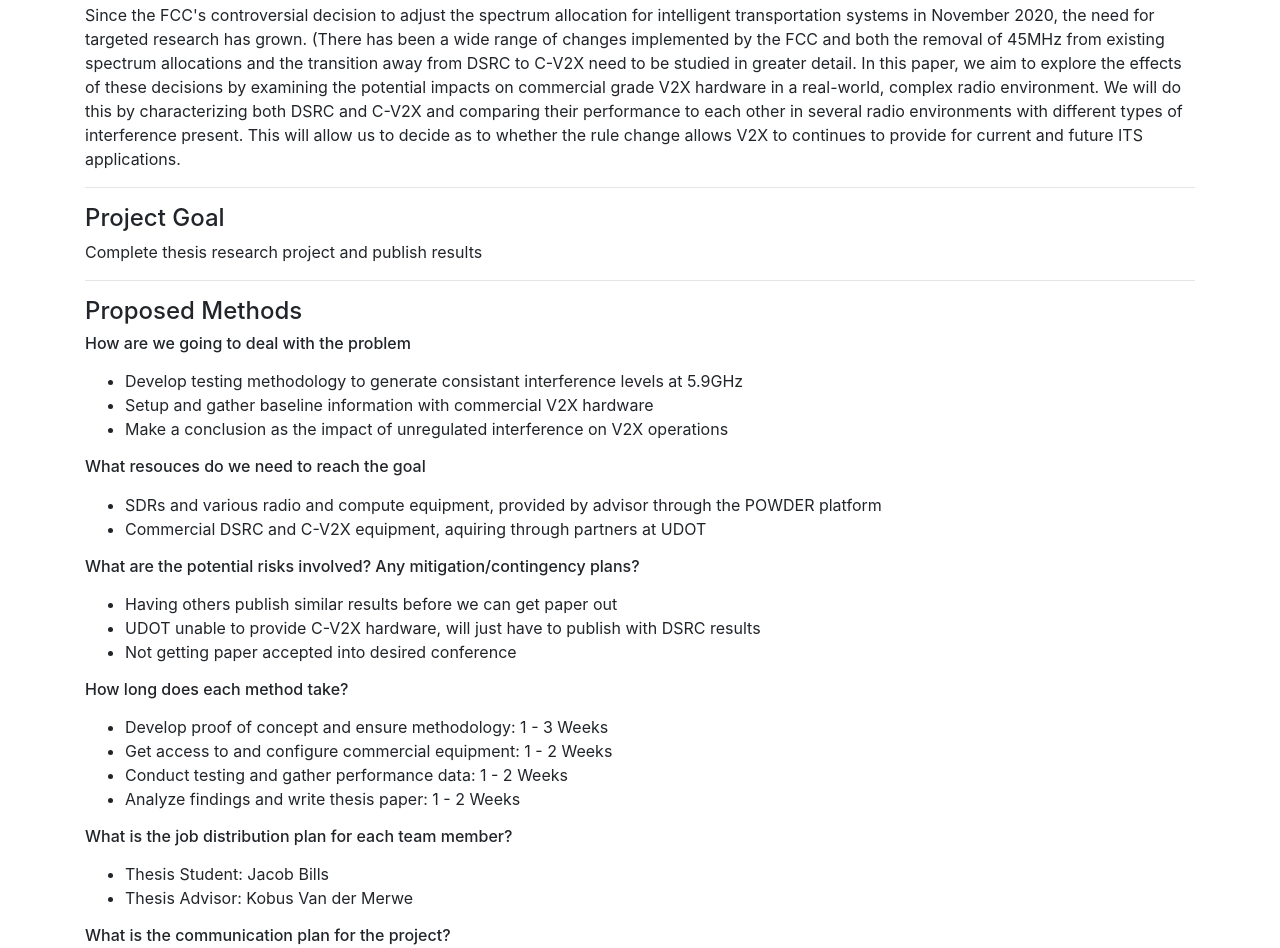
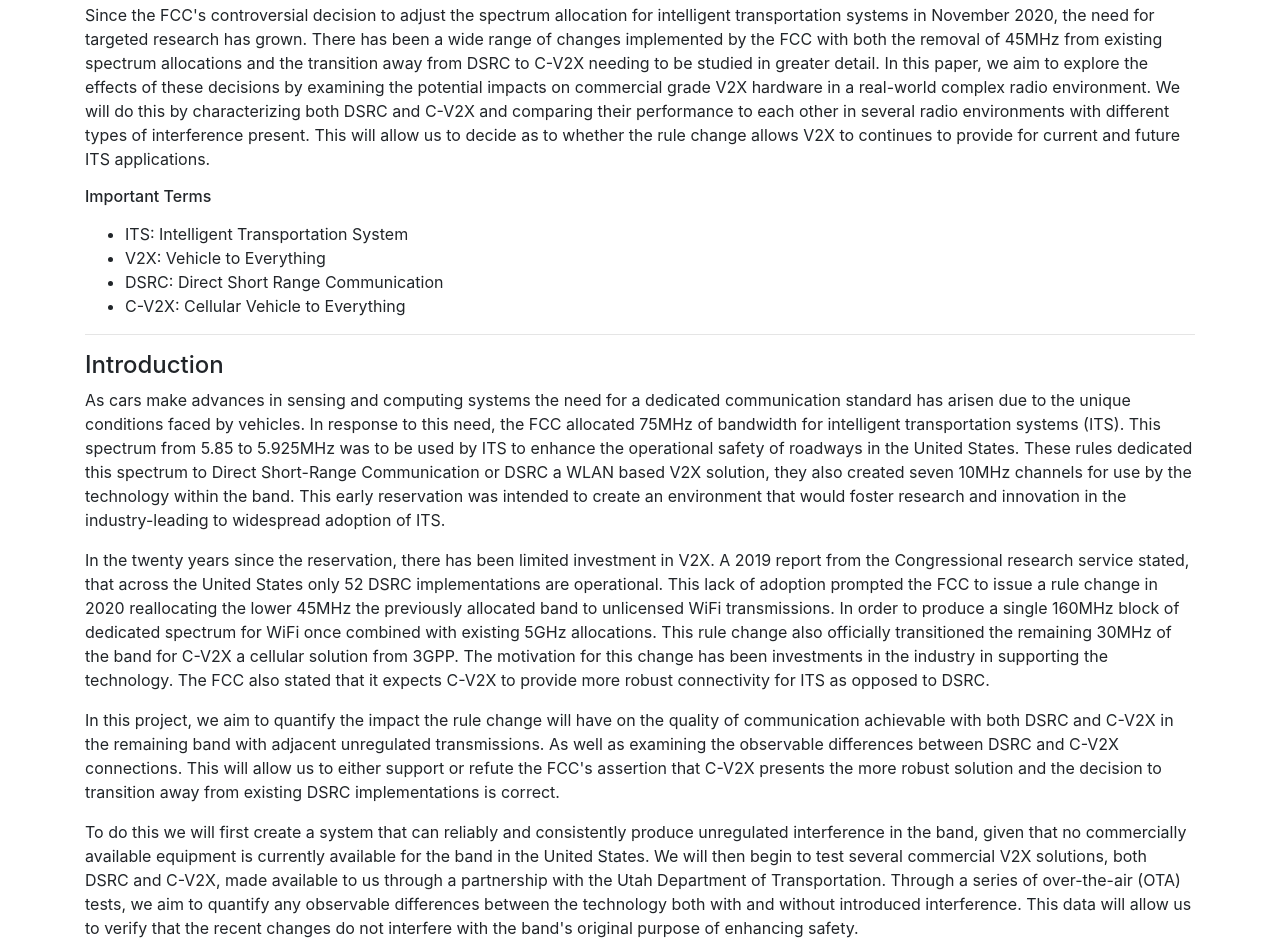
Before and after one commit to altonbill/projWeb, a plain HTML site: page index.html in a window 1280 px wide. Shown: the part 232-1180 px from the top of the page. Drawn offline with Linux system fonts and the light colour scheme; files whose address does not match are found by name.

Commit message:
Added intro

```diff
--- a/index.html
+++ b/index.html
@@ -33,7 +33,33 @@
 <hr>
 
 <h4>Abstract</h4>
-<p>Since the FCC's controversial decision to adjust the spectrum allocation for intelligent transportation systems in November 2020, the need for targeted research has grown. (There has been a wide range of changes implemented by the FCC and both the removal of 45MHz from existing spectrum allocations and the transition away from DSRC to C-V2X need to be studied in greater detail. In this paper, we aim to explore the effects of these decisions by examining the potential impacts on commercial grade V2X hardware in a real-world, complex radio environment. We will do this by characterizing both DSRC and C-V2X and comparing their performance to each other in several radio environments with different types of interference present. This will allow us to decide as to whether the rule change allows V2X to continues to provide for current and future ITS applications.</p>
+<p>Since the FCC's controversial decision to adjust the spectrum allocation for intelligent transportation systems in November 2020, the need for targeted research has grown. There has been a wide range of changes implemented by the FCC with both the removal of 45MHz from existing spectrum allocations and the transition away from DSRC to C-V2X needing to be studied in greater detail. In this paper, we aim to explore the effects of these decisions by examining the potential impacts on commercial grade V2X hardware in a real-world complex radio environment. We will do this by characterizing both DSRC and C-V2X and comparing their performance to each other in several radio environments with different types of interference present. This will allow us to decide as to whether the rule change allows V2X to continues to provide for current and future ITS applications.
+</p>
+
+<h6>Important Terms</h6>
+<p>
+    <ul>
+      <li>ITS: Intelligent Transportation System</li>
+      <li>V2X: Vehicle to Everything</li>
+      <li>DSRC: Direct Short Range Communication</li>
+      <li>C-V2X: Cellular Vehicle to Everything</li>
+    </ul>
+</p>
+<hr>
+
+<h4>Introduction</h4>
+<p>
+  As cars make advances in sensing and computing systems the need for a dedicated communication standard has arisen due to the unique conditions faced by vehicles. In response to this need, the FCC allocated 75MHz of bandwidth for intelligent transportation systems (ITS). This spectrum from 5.85 to 5.925MHz was to be used by ITS to enhance the operational safety of roadways in the United States. These rules dedicated this spectrum to Direct Short-Range Communication or DSRC a WLAN based V2X solution, they also created seven 10MHz channels for use by the technology within the band. This early reservation was intended to create an environment that would foster research and innovation in the industry-leading to widespread adoption of ITS.
+</p>
+<p>
+  In the twenty years since the reservation, there has been limited investment in V2X. A 2019 report from the Congressional research service stated, that across the United States only 52 DSRC implementations are operational. This lack of adoption prompted the FCC to issue a rule change in 2020 reallocating the lower 45MHz the previously allocated band to unlicensed WiFi transmissions. In order to produce a single 160MHz block of dedicated spectrum for WiFi once combined with existing 5GHz allocations. This rule change also officially transitioned the remaining 30MHz of the band for C-V2X a cellular solution from 3GPP. The motivation for this change has been investments in the industry in supporting the technology. The FCC also stated that it expects C-V2X to provide more robust connectivity for ITS as opposed to DSRC.
+</p>
+<p>
+  In this project, we aim to quantify the impact the rule change will have on the quality of communication achievable with both DSRC and C-V2X in the remaining band with adjacent unregulated transmissions. As well as examining the observable differences between DSRC and C-V2X connections. This will allow us to either support or refute the FCC's assertion that C-V2X presents the more robust solution and the decision to transition away from existing DSRC implementations is correct.
+</p>
+<p>
+  To do this we will first create a system that can reliably and consistently produce unregulated interference in the band, given that no commercially available equipment is currently available for the band in the United States. We will then begin to test several commercial V2X solutions, both DSRC and C-V2X, made available to us through a partnership with the Utah Department of Transportation. Through a series of over-the-air (OTA) tests, we aim to quantify any observable differences between the technology both with and without introduced interference. This data will allow us to verify that the recent changes do not interfere with the band's original purpose of enhancing safety.
+</p>
 <hr>
 
 <h4>Project Goal</h4>
```
Also changed, not shown: images/v2xFig.png (deleted), result10M.png (renamed from images/result10M.png).
